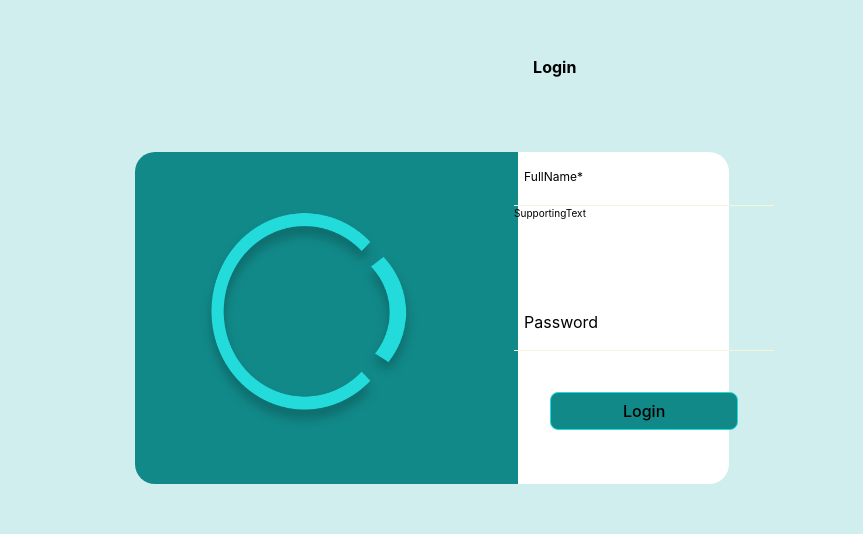
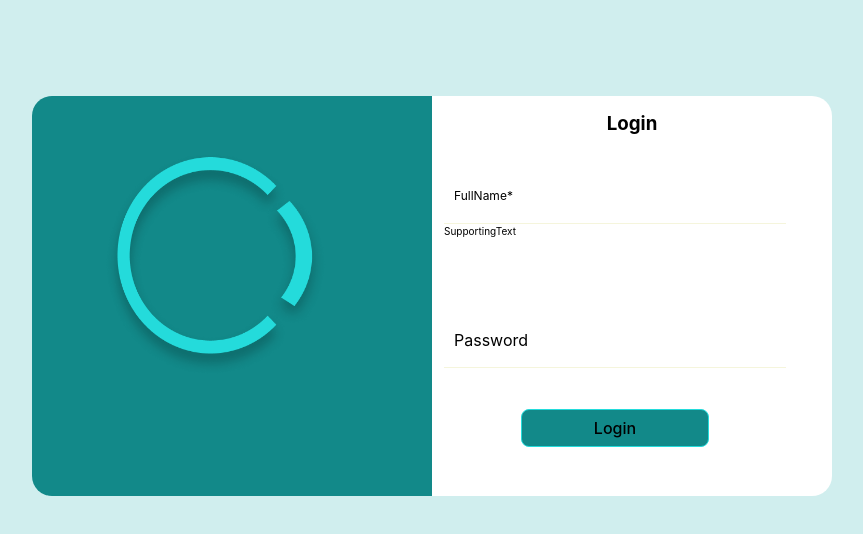
Before and after one commit to Bousrahu-umuhoza/HRM-GROUP6-, a React (Vite) app: page /login in a window 1280 px wide. Shown: the part 104-638 px from the top of the page, without its empty margins (208-1071 px from the left). Built offline with nearby package versions, Linux system fonts and the light colour scheme.

Commit message:
adding routes

```diff
--- a/src/App.css
+++ b/src/App.css
@@ -1,9 +1,3 @@
-#root {
-  max-width: 1280px;
-  margin: 0 auto;
-  padding: 2rem;
-  text-align: center;
-}
 
 .logo {
   height: 6em;
--- a/src/App.tsx
+++ b/src/App.tsx
@@ -5,6 +5,7 @@ import Components from './comp/comp'
 import { Container } from './components/container'
 import Login from './components/Login/login'
 import SignUp from './components/signup/signup'
+import { ResetPassword } from './routes/reset-password'
 
 const router = createBrowserRouter([
  {
@@ -18,15 +19,17 @@ const router = createBrowserRouter([
   {
     path: "/test-inputs",
     element: <Components />
+  },
+  {
+    path: "/reset-password",
+    element: <ResetPassword/>
   }
 ])
 function App(){
 
 
   return (
-    <div className="App">
     <RouterProvider router={router}/>
-    </div>
   )
 }
 
--- a/src/components/Login/login.css
+++ b/src/components/Login/login.css
@@ -1,13 +1,13 @@
-
-body{
+body {
   height: 100vh;
   display: flex;
   justify-content: center;
   align-items: center;
   text-align: center;
-    background-color: #d0eeee ;
+  background-color: #d0eeee;
 }
-.container{
+
+.container {
   /* padding: 20px; */
   margin: 25px;
   max-width: 594px;
@@ -17,30 +17,16 @@ body{
 
   max-height: 18em;
 }
-.col-2{
-    color: #000;
-    margin: 0px;
-    margin-top: 0em;
-    background-color: white;
-    border-radius: 0px 20px 20px 0px;
-    width: 506px;
-    height:332px;
-}
-.full-names label{
+
+.full-names label {
   font-size: 12px;
 }
-.full-names input{
+
+.full-names input {
   color: red;
 }
 
-#form{
-
-  margin: 18px;
-    margin-left: -4px;
-    position: absolute;
-    top: 191px;
-  }
-  button.btn{
+button.btn {
   font-size: 1em;
   width: 199px;
   margin: 48px;
@@ -49,26 +35,29 @@ body{
   border: 1px solid #24DBDB;
 
 }
-.col-2 h3{
+
+/* .col-2 h3{
     font-size: 16px;
     top: 167px;
     position: absolute;
-    /* left: 471px; */
+    left: 471px;
     margin: 9px;
     padding: 4px;
     text-align: right;
     line-height: 41px;
-  }
-  form #form.flex.flex-col{
+  } */
+form #form.flex.flex-col {
   margin: 82px;
   margin-left: -7px;
 }
-  .link3{
+
+.link3 {
   position: relative;
   left: 83px;
   color: #128989;
 }
-  .link2{
+
+.link2 {
   left: 64px;
   position: relative;
   color: #000;
--- a/src/components/Login/login.tsx
+++ b/src/components/Login/login.tsx
@@ -6,8 +6,7 @@ import LeftSide from "../left/leftside"
 import './login.css'
 
 function Login() {
-    return <div>
-       <Container>
+    return <Container>
 
                 {/* <Link to="/signIn" className="link2" >SignIn</Link>
              <Link to="/login" className="link3" >Login</Link>  */}
@@ -26,6 +25,6 @@ function Login() {
                 </form>
 
        </Container>
-    </div>
+
 }
 export default Login
--- a/src/components/container/index.tsx
+++ b/src/components/container/index.tsx
@@ -1,14 +1,17 @@
 import LeftSide from "../left/leftside";
+import "./style.css";
 
 type Props = {
     children: JSX.Element | JSX.Element[]
 }
 
 export const Container = ({ children }: Props) => {
-    return <div className="container ">
+    return <div className="app-container">
+        <div className="form-container">
         <LeftSide />
-        <div className="col-2">
+        <div className="container__col-2">
         {children}
         </div>
     </div>
+    </div>
 }
--- a/src/components/container/style.css
+++ b/src/components/container/style.css
@@ -0,0 +1,44 @@
+.app-container{
+    height: 100%;
+    width: 100%;
+    display: flex;
+    align-items: center;
+    justify-content: center;
+    padding: 20px;
+}
+.form-container{
+    width: 100%;
+    height: 400px;
+    display: flex;
+    flex-direction: row;
+    max-width: 800px;
+    margin: auto;
+    flex-shrink: 0;
+    border-radius: 20px;
+    overflow: hidden;
+}
+.container__col-1{
+    background-color: #128989;
+}
+.container__col-1,
+.container__col-2{
+    height: 100%;
+    width: 50%;
+    flex-shrink: 0;
+}
+.container__col-2{
+    padding: 16px;
+    background-color: white;
+}
+
+@media (max-width: 560px){
+    .app-container{
+        padding: 8px;
+    }
+    .container__col-1{
+        display: none;
+    }
+    .container__col-2{
+        width: 100%;
+    }
+}
--- a/src/components/left/left.css
+++ b/src/components/left/left.css
@@ -1,8 +1,8 @@
 .col-1{
     background-color:#128989;
     border-radius: 20px 0px 0px 20px;
-    width: 525px;
-    height: 332px;
+    width: 100%;
+    height: 100%;
   }
 .image1{
     width: 184px;
--- a/src/components/left/leftside.tsx
+++ b/src/components/left/leftside.tsx
@@ -6,7 +6,7 @@ import img2 from '../../assets/Ellipse 2.png'
 
 const LeftSide= ()=>{
   return(
-    <div className="col-1">
+    <div className="container__col-1">
         <img src={img1} alt="" className="image1"/>
         <img src={img2} alt="" className="image2"/>
     </div>
--- a/src/index.css
+++ b/src/index.css
@@ -1,3 +1,10 @@
+*{
+  margin: 0;
+  padding: 0;
+  box-sizing: border-box;
+  color: #000;
+}
+
 :root {
   font-family: Inter, Avenir, Helvetica, Arial, sans-serif;
   font-size: 16px;
@@ -22,6 +29,10 @@ a {
 }
 a:hover {
   color: #535bf2;
+}
+html, body, #root{
+  width: 100%;
+  height: 100%;
 }
 
 body {
--- /dev/null
+++ b/src/routes/reset-password/index.tsx
@@ -0,0 +1,7 @@
+import { Container } from "../../components/container"
+
+export const ResetPassword = ()=>{
+    return <Container>
+        <h1>form to reset passwod</h1>
+    </Container>
+}
```
Lines whose indentation alone changed are shown as unchanged.
